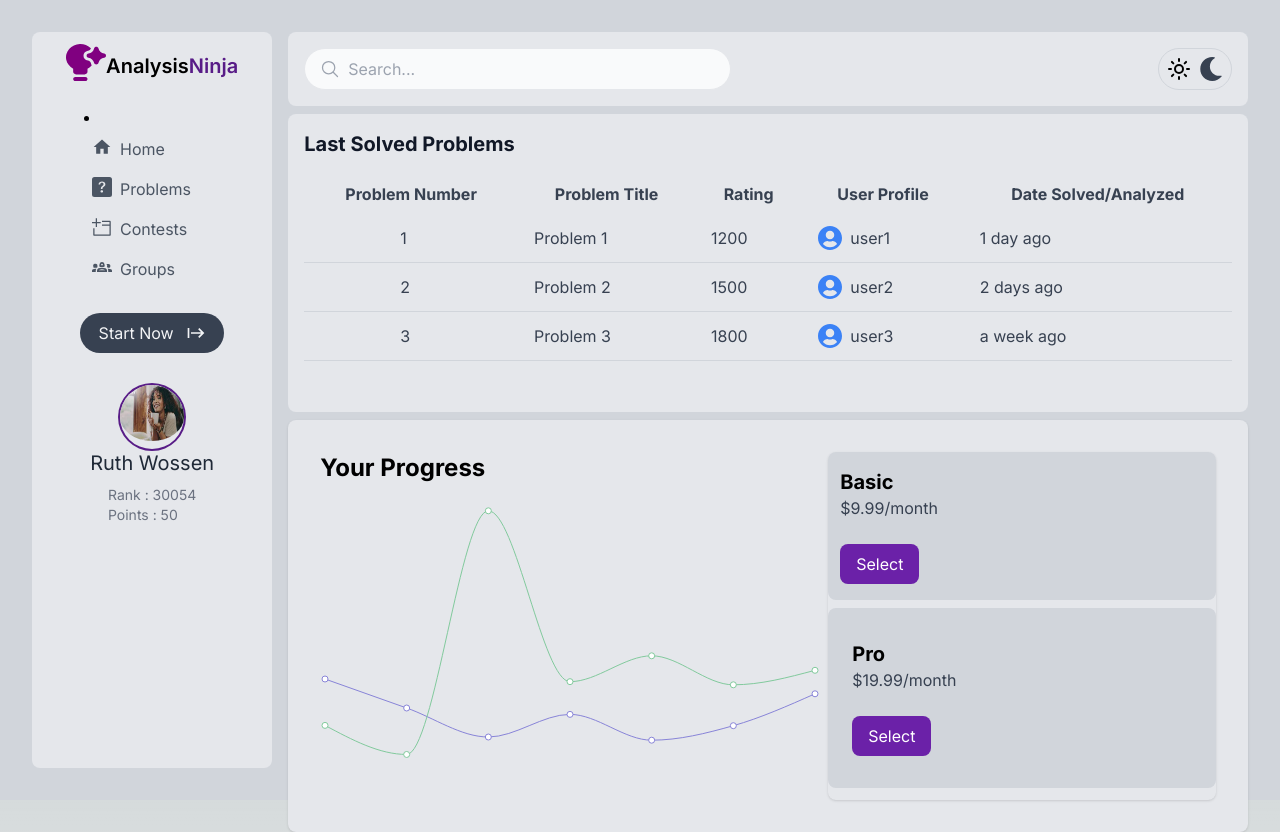
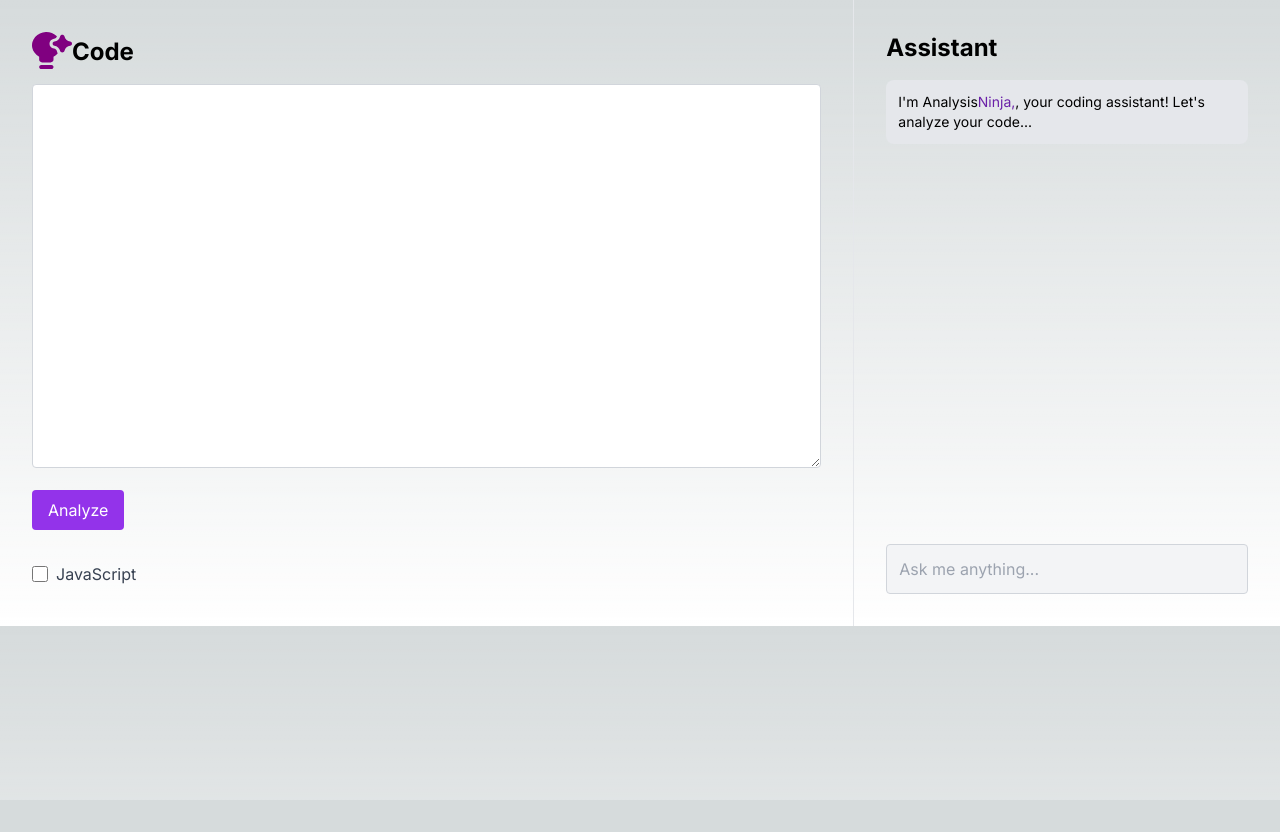
Before and after one commit to ruth987/Analysis-Ninja, a Next.js app in the folder analysis-ninjaa/: page / in a window 1280 px wide. After the commit the page ends 800 px from the top, so only its background shows below. Built offline with nearby package versions, Linux system fonts and the light colour scheme.

Commit message:
complete the analysis page ui

```diff
--- a/analysis-ninjaa/src/app/page.tsx
+++ b/analysis-ninjaa/src/app/page.tsx
@@ -3,6 +3,7 @@ import Hero from '@/components/landingPage/Hero'
 import Signup from '@/components/entryPage/Signup'
 import Login from '@/components/entryPage/Login'
 import User from '@/components/dashboard/User'
+import Analyze from '@/components/analysisPage/Analyze'
 
 export default function Home() {
   return (
@@ -10,7 +11,8 @@ export default function Home() {
      {/* <Hero/> */}
      {/* <Signup />
      <Login /> */}
-     <User />
+     {/* <User /> */}
+      <Analyze />
     </main>
   )
 }
--- /dev/null
+++ b/analysis-ninjaa/src/components/analysisPage/Analyze.tsx
@@ -0,0 +1,75 @@
+import Image from 'next/image'
+
+
+export default function Analyze() {
+
+  return (
+    <div className="flex">
+
+      {/* Code Editor */}
+      <div className="w-2/3 p-8">
+        <div className='flex flex-row'>
+            <div>
+                <Image
+                    src = '/Vector.svg'
+                    alt='logo'
+                    width={40}
+                    height={40}
+                    />
+            </div>
+            <div><h2 className="text-2xl font-bold mb-4 pt-1">Code</h2></div>
+        </div>
+
+
+        <textarea
+          className="w-full h-96 p-4 rounded border border-gray-300"
+        />
+
+        <button className="bg-purple-600 text-white px-4 py-2 rounded mt-4 hover:bg-purple-700">
+          Analyze
+        </button>
+
+        {/* Checkboxes */}
+        <div className="mt-8 flex space-x-4 text-gray-700">
+
+          <div className="flex items-center">
+            <input id="js" type="checkbox" className="w-4 h-4 accent-purple-600"/>
+            <label htmlFor="js" className="ml-2">
+              JavaScript
+            </label>
+          </div>
+
+          {/* // other checkboxes */}
+
+        </div>
+
+      </div>
+
+      {/* Chat */}
+      <div className="w-1/3 border-l p-8">
+
+        <h2 className="text-2xl font-bold mb-4">Assistant</h2>
+
+        {/* Messages */}
+        <div className="space-y-4 overflow-y-auto h-[28rem]">
+
+          <div className="bg-gray-200 p-3 rounded-lg">
+            <p className="text-sm">I'm Analysis<span className="text-purple-800">Ninja,</span>, your coding assistant! Let's analyze your code...</p>
+          </div>
+
+          {/* // other messages */}
+
+        </div>
+
+        {/* Input */}
+        <input
+          className="w-full bg-gray-100 mt-4 p-3 rounded border border-gray-300 focus:outline-none focus:ring-2 focus:ring-purple-600"
+          placeholder="Ask me anything..."
+        />
+
+      </div>
+
+    </div>
+  )
+
+}
```
